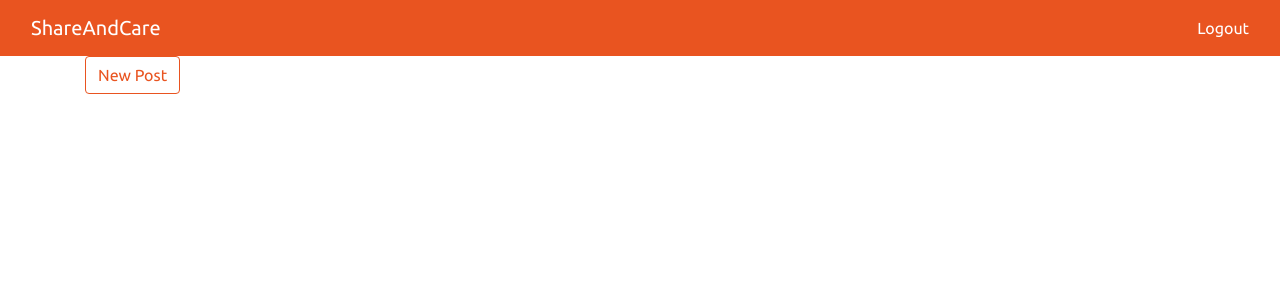
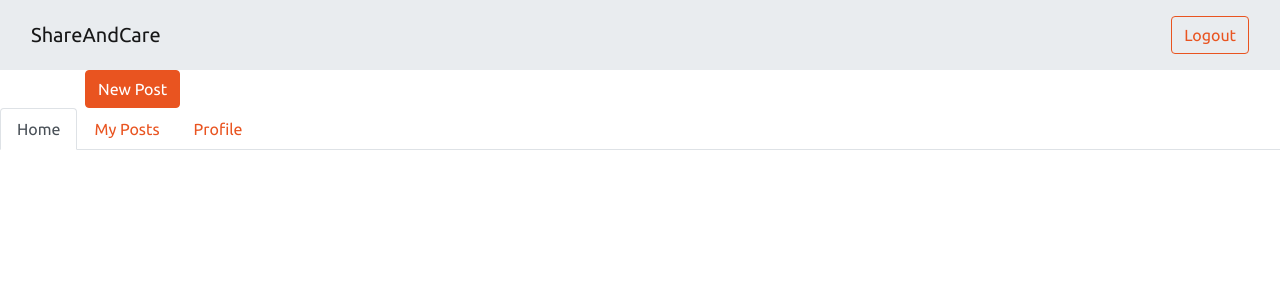
Before and after one commit to aniruddha2000/ShareAndCare, a Django app: the page made by shareandcare/account/urls.py in a window 1280 px wide. Shown: the top 300 px of the page. Run offline with Django 3.2, Linux system fonts and the light colour scheme; the visitor is signed in with stand-in values (Sample User, id 1); data comes from the database, SQL or seed files in the repository; some libraries are stand-ins or nearby versions.

Commit message:
Add profile url and view for profile page

```diff
--- a/shareandcare/account/urls.py
+++ b/shareandcare/account/urls.py
@@ -9,4 +9,5 @@ urlpatterns = [
     path('login', views.login_view, name='login'),
     path('signup', views.signup_view, name='signup'),
     path('logout', views.logout_view, name='logout'),
+    path('profile/', views.profile_view, name='profile'),
 ]
--- a/shareandcare/homepage/templates/homepage/homepage.html
+++ b/shareandcare/homepage/templates/homepage/homepage.html
@@ -7,21 +7,31 @@
 {% endblock %}
 
 {% block content %}
-<nav class="navbar navbar-expand-lg navbar-dark bg-primary">
+<nav class="navbar navbar-expand-lg navbar-light bg-light">
   <div class="container-fluid">
     <div class="navbar-header">
       <a class="navbar-brand" href="{% url 'homepage:home' username %}">ShareAndCare</a>
     </div>
     <span class="d-block d-lg-inline-block">
       <div class="HeaderNavlink px-0 py-2 m-0">
-        <a class="text-bold text-white no-underline" href="{% url 'account:logout' %}">Logout</a>
+        <a class="text-bold text-white no-underline" href="{% url 'account:logout' %}"><button
+            class="btn btn-outline-primary">Logout</button></a>
       </div>
     </span>
   </div>
 </nav>
 <div class="container">
-  <form action="">
-    <button type="button" class="btn btn-outline-primary">New Post</button>
-  </form>
+  <a href=""><button class="btn btn-primary my-2 my-sm-0">New Post</button></a>
 </div>
+<ul class="nav nav-tabs">
+  <li class="nav-item">
+    <a class="nav-link active" data-toggle="tab" href="{% url 'homepage:home' username %}">Home</a>
+  </li>
+  <li class="nav-item">
+    <a class="nav-link" data-toggle="tab" href="#posts">My Posts</a>
+  </li>
+  <li class="nav-item">
+    <a class="nav-link" data-toggle="tab" href="{% url 'account:profile' %}">Profile</a>
+  </li>
+</ul>
 {% endblock %}
```
Also changed, not shown: shareandcare/account/views.py (+11 -2 lines).
